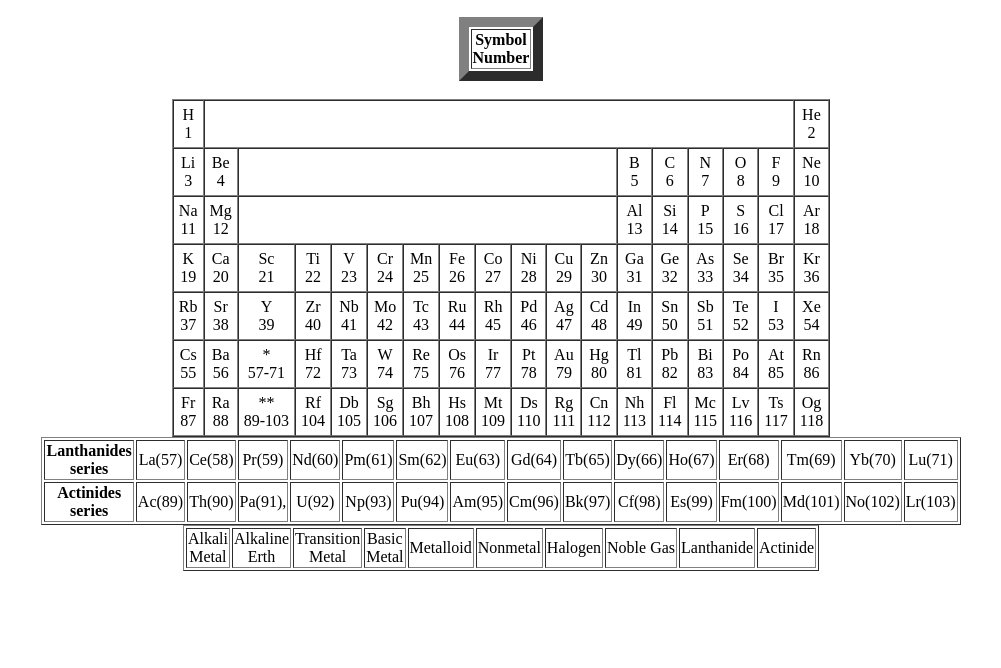
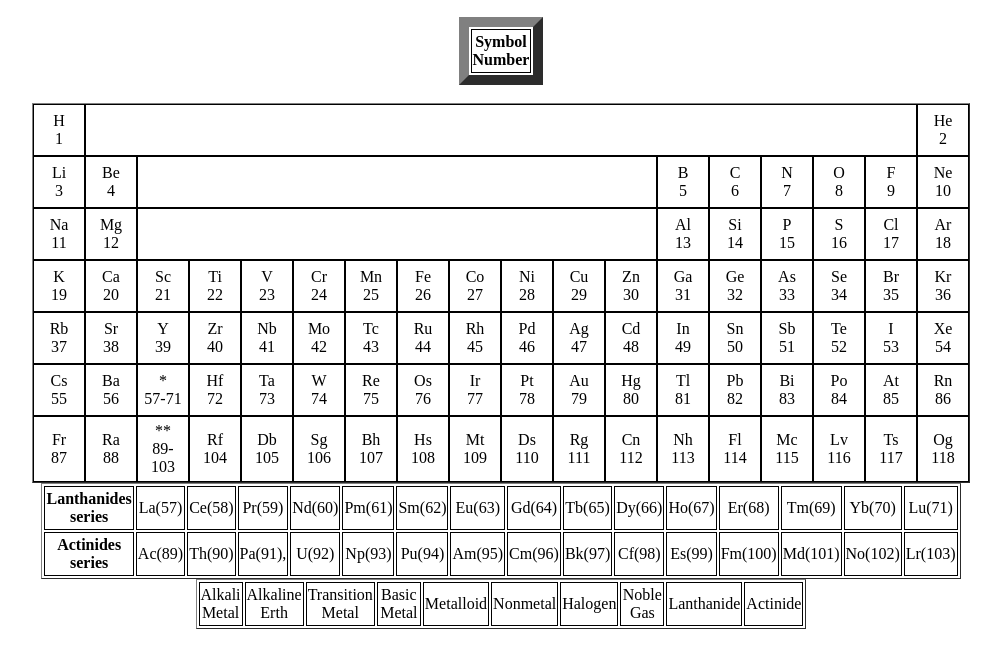
Before and after one commit to m-hunzala/Periodic-Table-of-Elements, a plain HTML site: page index.html in a window 1280 px wide. Shown: the part 50-718 px from the top of the page, without its empty margins (139-1140 px from the left). Drawn offline with Linux system fonts and the light colour scheme.

Commit message:
index.html

```diff
--- a/index.html
+++ b/index.html
@@ -11,6 +11,13 @@
 
         table {
             margin: 0 auto;
+        }
+         td {
+            width: 40px;
+            height: 40px;
+            border: 1px solid black;
+            text-align: center;
+            vertical-align: middle;
         }
     </style>
 
```
